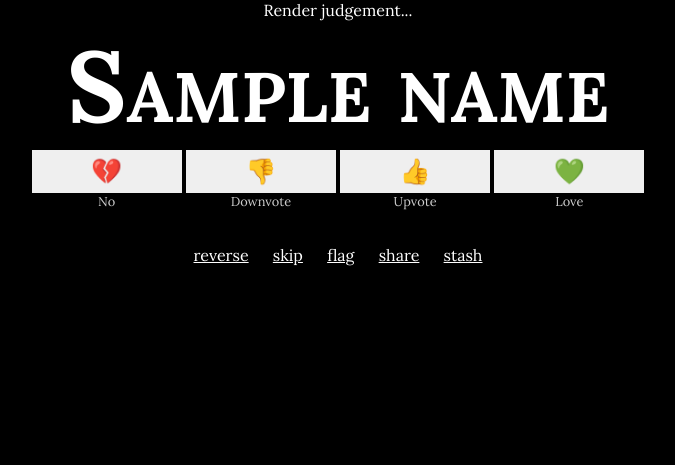
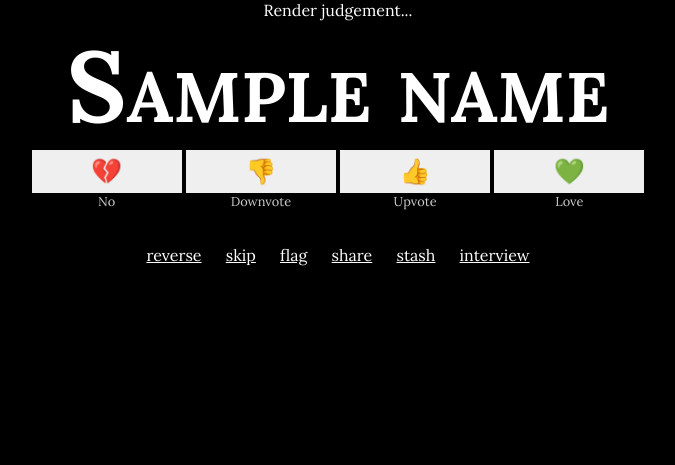
Before and after one commit to jmaliksi/onomancer, a Python web app: template onomancer/templates/vote.html in a window 1280 px wide. Shown: the part 277-742 px from the top of the page, without its empty margins (302-977 px from the left). Run offline with Jinja, Linux system fonts and the light colour scheme; the template is opened without the code that fills it: most values are stand-ins (such as "Sample title", 1, 10 or a date in 2020).

Commit message:
more interviews

```diff
--- a/onomancer/templates/vote.html
+++ b/onomancer/templates/vote.html
@@ -34,6 +34,7 @@
         <input type="hidden" name="redirect" value="vote"/>
         <button type="submit" alt="stash" title="Save to stash" value="stash" style="text-decoration:underline;margin:10px;">stash</button>
     </form>
+    <a href="shareName/{{share_guid}}?examine=1" target="_blank">interview</a>
 </div>
 {% if flag_form %}
 <p>&nbsp;</p>
```
